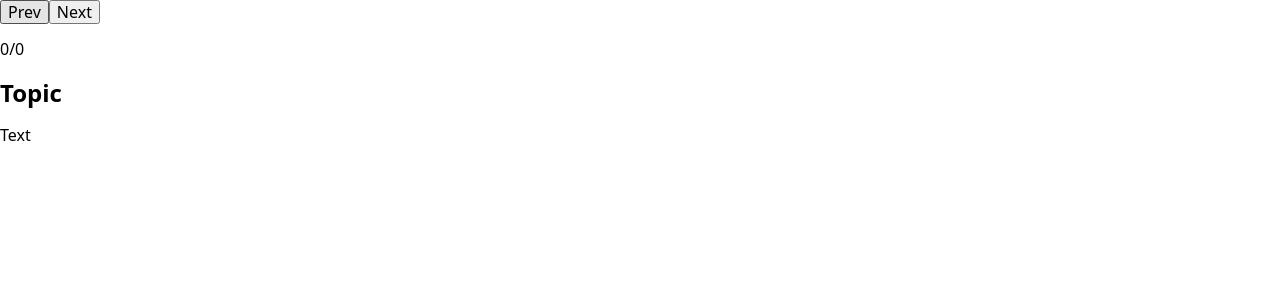
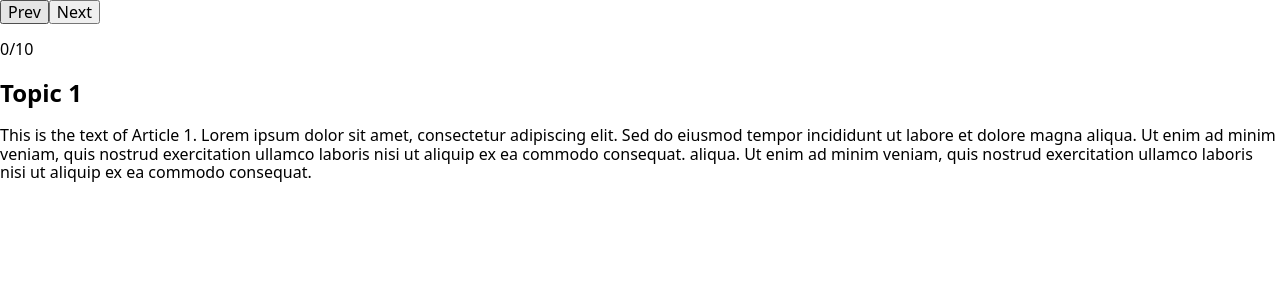
Before and after one commit to viowl/goit-react-hw-02, a React (Vite) app: page / in a window 1280 px wide. Shown: the top 300 px of the page. Built offline with nearby package versions, Linux system fonts and the light colour scheme.

Commit message:
add render

```diff
--- a/src/components/App.jsx
+++ b/src/components/App.jsx
@@ -1,4 +1,7 @@
 import { useState } from "react";
+import articles from "../data/articles.json";
+
+console.log(articles);
 
 const App = () => {
   const [selectedIdx, setSelectedIdx] = useState(0);
@@ -11,16 +14,22 @@ const App = () => {
     setSelectedIdx(selectedIdx + 1);
   };
 
+  const visibleArticle = articles[selectedIdx];
+
+  console.log(visibleArticle);
+
   return (
     <div>
       <div>
         <button onClick={handlePrev}>Prev</button>
         <button onClick={handleNext}>Next</button>
       </div>
-      <p>{selectedIdx}/0</p>
+      <p>
+        {selectedIdx}/{articles.length}
+      </p>
       <article>
-        <h1>Topic</h1>
-        <p>Text</p>
+        <h1>{visibleArticle.topic}</h1>
+        <p>{visibleArticle.text}</p>
       </article>
     </div>
   );
--- /dev/null
+++ b/src/data/articles.json
@@ -0,0 +1,52 @@
+[
+  {
+    "id": 1,
+    "topic": "Topic 1",
+    "text": "This is the text of Article 1. Lorem ipsum dolor sit amet, consectetur adipiscing elit. Sed do eiusmod tempor incididunt ut labore et dolore magna aliqua. Ut enim ad minim veniam, quis nostrud exercitation ullamco laboris nisi ut aliquip ex ea commodo consequat. aliqua. Ut enim ad minim veniam, quis nostrud exercitation ullamco laboris nisi ut aliquip ex ea commodo consequat."
+  },
+  {
+    "id": 2,
+    "topic": "Topic 2",
+    "text": "This is the text of Article 2. Lorem ipsum dolor sit amet, consectetur adipiscing elit. Sed do eiusmod tempor incididunt ut labore et dolore magna aliqua. Ut enim ad minim veniam, quis nostrud exercitation ullamco laboris nisi ut aliquip ex ea commodo consequat. aliqua. Ut enim ad minim veniam, quis nostrud exercitation ullamco laboris nisi ut aliquip ex ea commodo consequat. aliqua. Ut enim ad minim veniam, quis nostrud exercitation ullamco laboris nisi ut aliquip ex ea commodo consequat."
+  },
+  {
+    "id": 3,
+    "topic": "Topic 3",
+    "text": "This is the text of Article 3. Lorem ipsum dolor sit amet, consectetur adipiscing elit. Sed do eiusmod tempor incididunt ut labore et dolore magna aliqua. Ut enim ad minim veniam, quis nostrud exercitation ullamco laboris nisi ut aliquip ex ea commodo consequat. aliqua. Ut enim ad minim veniam, quis nostrud exercitation ullamco laboris nisi ut aliquip ex ea commodo consequat. aliqua. Ut enim ad minim veniam, quis nostrud exercitation ullamco laboris nisi ut aliquip ex ea commodo consequat."
+  },
+  {
+    "id": 4,
+    "topic": "Topic 4",
+    "text": "This is the text of Article 4. Lorem ipsum dolor sit amet, consectetur adipiscing elit. Sed do eiusmod tempor incididunt ut labore et dolore magna aliqua. Ut enim ad minim veniam, quis nostrud exercitation ullamco laboris nisi ut aliquip ex ea commodo consequat."
+  },
+  {
+    "id": 5,
+    "topic": "Topic 5",
+    "text": "This is the text of Article 5. Lorem ipsum dolor sit amet, consectetur adipiscing elit. Sed do eiusmod tempor incididunt ut labore et dolore magna aliqua. Ut enim ad minim veniam, quis nostrud exercitation ullamco laboris nisi ut aliquip ex ea commodo consequat."
+  },
+  {
+    "id": 6,
+    "topic": "Topic 6",
+    "text": "This is the text of Article 6. Lorem ipsum dolor sit amet, consectetur adipiscing elit. Sed do eiusmod tempor incididunt ut labore et dolore magna aliqua. Ut enim ad minim veniam, quis nostrud exercitation ullamco laboris nisi ut aliquip ex ea commodo consequat."
+  },
+  {
+    "id": 7,
+    "topic": "Topic 7",
+    "text": "This is the text of Article 7. Lorem ipsum dolor sit amet, consectetur adipiscing elit. Sed do eiusmod tempor incididunt ut labore et dolore magna aliqua. Ut enim ad minim veniam, quis nostrud exercitation ullamco laboris nisi ut aliquip ex ea commodo consequat."
+  },
+  {
+    "id": 8,
+    "topic": "Topic 8",
+    "text": "This is the text of Article 8. Lorem ipsum dolor sit amet, consectetur adipiscing elit. Sed do eiusmod tempor incididunt ut labore et dolore magna aliqua. Ut enim ad minim veniam, quis nostrud exercitation ullamco laboris nisi ut aliquip ex ea commodo consequat."
+  },
+  {
+    "id": 9,
+    "topic": "Topic 9",
+    "text": "This is the text of Article 9. Lorem ipsum dolor sit amet, consectetur adipiscing elit. Sed do eiusmod tempor incididunt ut labore et dolore magna aliqua. Ut enim ad minim veniam, quis nostrud exercitation ullamco laboris nisi ut aliquip ex ea commodo consequat."
+  },
+  {
+    "id": 10,
+    "topic": "Topic 10",
+    "text": "This is the text of Article 10. Lorem ipsum dolor sit amet, consectetur adipiscing elit. Sed do eiusmod tempor incididunt ut labore et dolore magna aliqua. Ut enim ad minim veniam, quis nostrud exercitation ullamco laboris nisi ut aliquip ex ea commodo consequat."
+  }
+]
```
